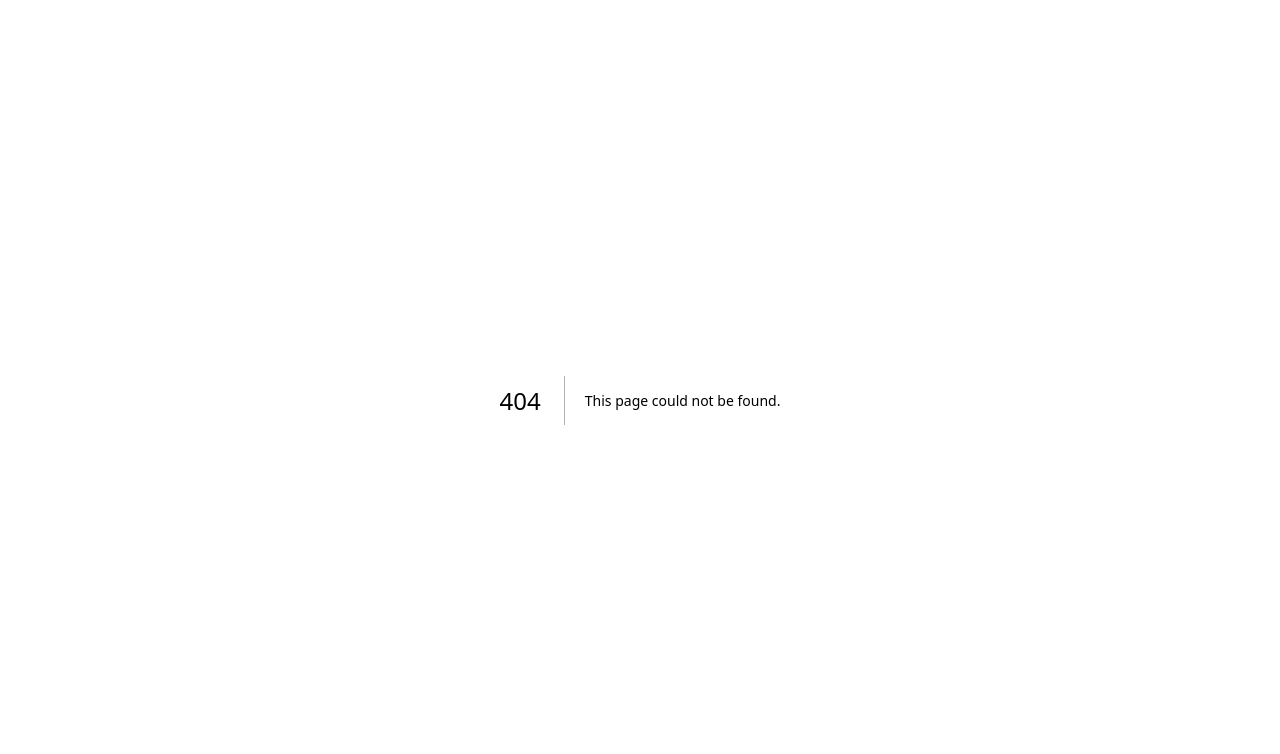
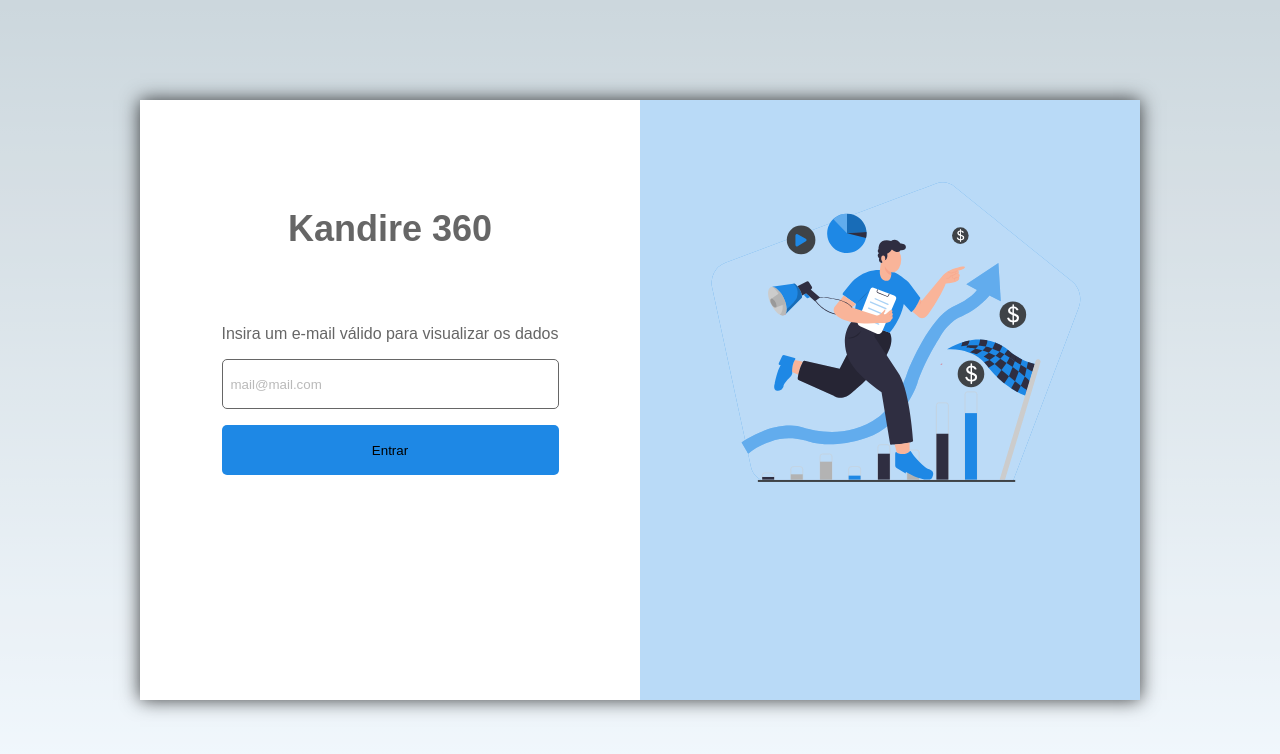
Before and after one commit to RicardoMorato/kandire360, a Next.js app in the folder frontend/: page /login in a window 1280 px wide. Before the commit this address had no page. Shown: the top 754 px of the page. Built offline with nearby package versions, Linux system fonts and the light colour scheme.

Commit message:
feat: add login page

```diff
--- a/frontend/src/pages/_app.tsx
+++ b/frontend/src/pages/_app.tsx
@@ -1,7 +1,12 @@
 import "@/styles/globals.css";
 import "@/styles/mapa.css";
 import type { AppProps } from "next/app";
+import { CookiesProvider } from "react-cookie";
 
 export default function App({ Component, pageProps }: AppProps) {
-  return <Component {...pageProps} />;
+  return (
+    <CookiesProvider>
+      <Component {...pageProps} />
+    </CookiesProvider>
+  );
 }
--- /dev/null
+++ b/frontend/src/pages/api/login.ts
@@ -0,0 +1,29 @@
+// Next.js API route support: https://nextjs.org/docs/api-routes/introduction
+import type { NextApiRequest, NextApiResponse } from "next";
+
+export default async function handler(
+  req: NextApiRequest,
+  res: NextApiResponse
+) {
+  try {
+    const email = req.body.email;
+
+    console.log(email);
+
+    const loginAttempt = await fetch("http://localhost:8000/register", {
+      method: "POST",
+      headers: {
+        "Content-Type": "application/json",
+      },
+      body: JSON.stringify({ email: email }),
+    });
+
+    const response = await loginAttempt.json();
+
+    res.status(loginAttempt.status).json(response);
+  } catch (error) {
+    const message = { name: "Error", error: `Error trying to login: ${error}` };
+
+    res.status(500).json(message);
+  }
+}
--- /dev/null
+++ b/frontend/src/pages/login.tsx
@@ -0,0 +1,95 @@
+import { useState } from "react";
+import Head from "next/head";
+import Image from "next/image";
+import { useRouter } from "next/router";
+import { useCookies } from "react-cookie";
+
+import styles from "@/styles/Login.module.css";
+
+export default function Login() {
+  const router = useRouter();
+  const [, setCookie] = useCookies(["session"]);
+  const [isLoading, setIsLoading] = useState(false);
+
+  const handleSubmit = async (email: string) => {
+    setIsLoading(true);
+
+    const response = await fetch("/api/login", {
+      method: "POST",
+      headers: {
+        "Content-Type": "application/json",
+      },
+      body: JSON.stringify({ email: email }),
+    });
+
+    const data = await response.json();
+
+    setCookie("session", JSON.stringify(data.token), {
+      path: "/",
+      maxAge: 3600, // Expires after 1hr
+      sameSite: true,
+    });
+
+    router.push("/");
+  };
+
+  return (
+    <>
+      <Head>
+        <title>Kandire 360 - Login</title>
+        <meta
+          name="description"
+          content="Login no dashboard que lhe mostra o PIB de cidades do Brasil entre 2010 e 2019"
+        />
+        <meta name="viewport" content="width=device-width, initial-scale=1" />
+        <link rel="icon" href="/favicon.ico" />
+      </Head>
+      <section className={`${styles.section}`}>
+        <main className={`${styles.main}`}>
+          <div className={`${styles.formGrid}`}>
+            <h1 className={`${styles.title}`}>Kandire 360</h1>
+
+            <form
+              onSubmit={(e) => {
+                e.preventDefault();
+                const data = new FormData(e.target);
+                const [[, email]] = [...data.entries()];
+                handleSubmit(email);
+              }}
+              className={`${styles.form}`}
+            >
+              <label htmlFor="email" className={`${styles.label}`}>
+                Insira um e-mail válido para visualizar os dados
+              </label>
+
+              <input
+                type="email"
+                name="email"
+                id="email"
+                className={`${styles.input}`}
+                placeholder="mail@mail.com"
+              />
+
+              <button
+                type="submit"
+                className={`${styles.button}`}
+                disabled={isLoading}
+              >
+                Entrar
+              </button>
+            </form>
+          </div>
+
+          <div className={`${styles.abstract}`}>
+            <Image
+              src="/growth.svg"
+              alt="Ilustração representando uma pessoa correndo e buscando seu crescimento"
+              width={499}
+              height={320}
+            />
+          </div>
+        </main>
+      </section>
+    </>
+  );
+}
--- /dev/null
+++ b/frontend/src/styles/Login.module.css
@@ -0,0 +1,306 @@
+.section {
+  display: flex;
+  justify-content: center;
+  align-items: center;
+  padding: 6rem;
+  min-height: 100vh;
+  width: 100%;
+  position: relative;
+  background-color: var(--background-color);
+}
+
+.main {
+  height: 600px;
+  width: 1000px;
+  display: grid;
+  grid-template-columns: repeat(2, 1fr);
+  background-color: white;
+  box-shadow: 0px 0px 18px #000000c2;
+}
+
+.formGrid {
+  display: grid;
+  grid-template-rows: 0.5fr 1.5fr;
+  position: relative;
+}
+
+.title {
+  color: rgb(var(--text-rgb));
+  font-size: 36px;
+  align-self: end;
+  justify-self: center;
+}
+
+.form {
+  display: flex;
+  flex-direction: column;
+  justify-content: center;
+  align-items: center;
+  height: 300px;
+}
+
+.abstract {
+  position: relative;
+  background-color: var(--slighter-blue);
+  display: flex;
+  justify-content: center;
+}
+
+.abstract img {
+  margin-top: 69px;
+}
+
+.label {
+  color: rgb(var(--text-rgb));
+  margin-bottom: 16px;
+}
+
+.input {
+  width: 337px;
+  height: 50px;
+  background-color: white;
+  border: 1px solid rgb(var(--text-rgb));
+  border-radius: 5px;
+  padding: 8px;
+  color: rgb(var(--text-rgb));
+  margin-bottom: 16px;
+}
+
+.input::placeholder {
+  opacity: .5;
+}
+
+.button {
+  height: 50px;
+  width: 337px;
+  border-radius: 5px;
+  cursor: pointer;
+  background-color: var(--default-blue);
+  border: none;
+  transition: all .5s ease-in-out;
+}
+
+.button:hover {
+  background-color: var(--slighter-blue);
+}
+
+.description {
+  display: inherit;
+  justify-content: inherit;
+  align-items: inherit;
+  font-size: 0.85rem;
+  max-width: var(--max-width);
+  width: 100%;
+  z-index: 2;
+  font-family: var(--font-mono);
+}
+
+.description a {
+  display: flex;
+  justify-content: center;
+  align-items: center;
+  gap: 0.5rem;
+}
+
+.description p {
+  position: relative;
+  margin: 0;
+  padding: 1rem;
+  background-color: rgba(var(--callout-rgb), 0.5);
+  border: 1px solid rgba(var(--callout-border-rgb), 0.3);
+  border-radius: var(--border-radius);
+}
+
+.code {
+  font-weight: 700;
+  font-family: var(--font-mono);
+}
+
+.grid {
+  display: grid;
+  grid-template-columns: repeat(4, minmax(25%, auto));
+  width: var(--max-width);
+  max-width: 100%;
+}
+
+.card {
+  padding: 1rem 1.2rem;
+  border-radius: var(--border-radius);
+  background: rgba(var(--card-rgb), 0);
+  border: 1px solid rgba(var(--card-border-rgb), 0);
+  transition: background 200ms, border 200ms;
+}
+
+.card span {
+  display: inline-block;
+  transition: transform 200ms;
+}
+
+.card h2 {
+  font-weight: 600;
+  margin-bottom: 0.7rem;
+}
+
+.card p {
+  margin: 0;
+  opacity: 0.6;
+  font-size: 0.9rem;
+  line-height: 1.5;
+  max-width: 30ch;
+}
+
+.center {
+  display: flex;
+  justify-content: center;
+  align-items: center;
+  position: relative;
+  padding: 4rem 0;
+}
+
+.center::before {
+  background: var(--secondary-glow);
+  border-radius: 50%;
+  width: 480px;
+  height: 360px;
+  margin-left: -400px;
+}
+
+.center::after {
+  background: var(--primary-glow);
+  width: 240px;
+  height: 180px;
+  z-index: -1;
+}
+
+.center::before,
+.center::after {
+  content: '';
+  left: 50%;
+  position: absolute;
+  filter: blur(45px);
+  transform: translateZ(0);
+}
+
+.logo {
+  position: relative;
+}
+/* Enable hover only on non-touch devices */
+@media (hover: hover) and (pointer: fine) {
+  .card:hover {
+    background: rgba(var(--card-rgb), 0.1);
+    border: 1px solid rgba(var(--card-border-rgb), 0.15);
+  }
+
+  .card:hover span {
+    transform: translateX(4px);
+  }
+}
+
+@media (prefers-reduced-motion) {
+  .card:hover span {
+    transform: none;
+  }
+}
+
+/* Mobile */
+@media (max-width: 700px) {
+  .content {
+    padding: 4rem;
+  }
+
+  .grid {
+    grid-template-columns: 1fr;
+    margin-bottom: 120px;
+    max-width: 320px;
+    text-align: center;
+  }
+
+  .card {
+    padding: 1rem 2.5rem;
+  }
+
+  .card h2 {
+    margin-bottom: 0.5rem;
+  }
+
+  .center {
+    padding: 8rem 0 6rem;
+  }
+
+  .center::before {
+    transform: none;
+    height: 300px;
+  }
+
+  .description {
+    font-size: 0.8rem;
+  }
+
+  .description a {
+    padding: 1rem;
+  }
+
+  .description p,
+  .description div {
+    display: flex;
+    justify-content: center;
+    position: fixed;
+    width: 100%;
+  }
+
+  .description p {
+    align-items: center;
+    inset: 0 0 auto;
+    padding: 2rem 1rem 1.4rem;
+    border-radius: 0;
+    border: none;
+    border-bottom: 1px solid rgba(var(--callout-border-rgb), 0.25);
+    background: linear-gradient(
+      to bottom,
+      rgba(var(--background-start-rgb), 1),
+      rgba(var(--callout-rgb), 0.5)
+    );
+    background-clip: padding-box;
+    backdrop-filter: blur(24px);
+  }
+
+  .description div {
+    align-items: flex-end;
+    pointer-events: none;
+    inset: auto 0 0;
+    padding: 2rem;
+    height: 200px;
+    background: linear-gradient(
+      to bottom,
+      transparent 0%,
+      rgb(var(--background-end-rgb)) 40%
+    );
+    z-index: 1;
+  }
+}
+
+/* Tablet and Smaller Desktop */
+@media (min-width: 701px) and (max-width: 1120px) {
+  .grid {
+    grid-template-columns: repeat(2, 50%);
+  }
+}
+
+@media (prefers-color-scheme: dark) {
+  .vercelLogo {
+    filter: invert(1);
+  }
+
+  .logo {
+    filter: invert(1) drop-shadow(0 0 0.3rem #ffffff70);
+  }
+}
+
+@keyframes rotate {
+  from {
+    transform: rotate(360deg);
+  }
+  to {
+    transform: rotate(0deg);
+  }
+}
--- a/frontend/src/styles/globals.css
+++ b/frontend/src/styles/globals.css
@@ -34,10 +34,14 @@
     #00000080
   );
 
+  --default-blue: #1e88e5;
+  --slighter-blue: #1e88e54f;
+  --background-color: #1e88e50d;
   --callout-rgb: 238, 240, 241;
   --callout-border-rgb: 172, 175, 176;
   --card-rgb: 180, 185, 188;
   --card-border-rgb: 131, 134, 135;
+  --text-rgb: 102, 102, 102;
 }
 
 @media (prefers-color-scheme: dark) {
```
Also changed, not shown: frontend/src/components/Mapa.tsx (+8 -7 lines), frontend/src/pages/index.tsx (+11 -1 lines).
